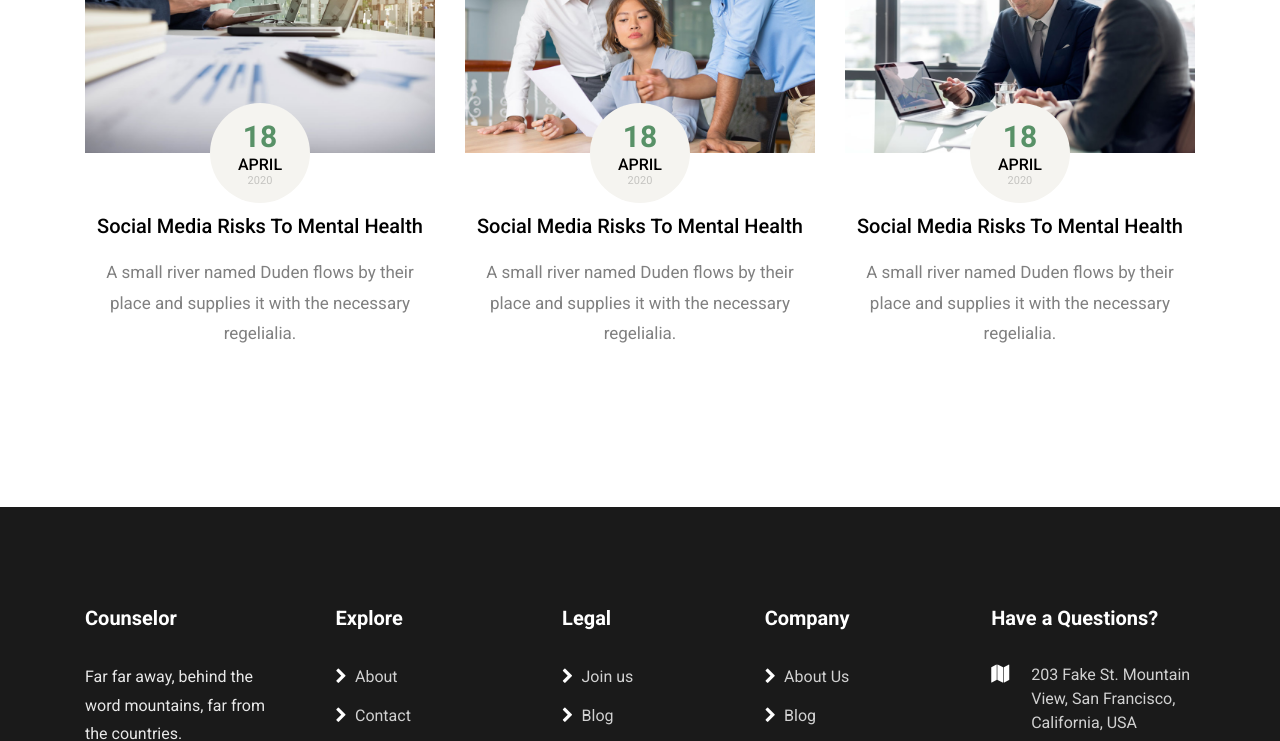
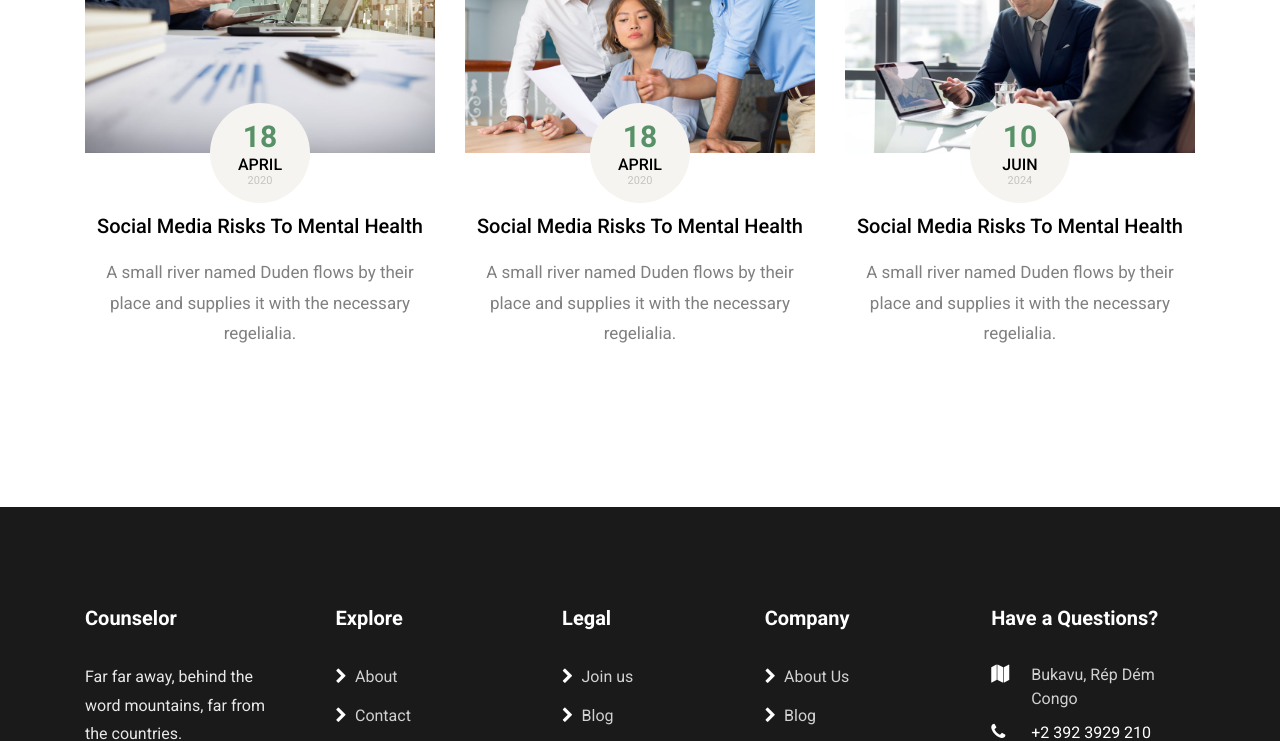
Before and after one commit to PaulMBUYI/concordia, a plain HTML site: page index.html in a window 1280 px wide. Shown: the part 5990-6731 px from the top of the page. Drawn offline with Linux system fonts and the light colour scheme; some packages are replaced by stand-ins of ours; no server answers; files whose address does not match are found by name.

Commit message:
Actualisation concordia infos

```diff
--- a/index.html
+++ b/index.html
@@ -522,9 +522,9 @@
 	              </a>
 	              <div class="meta text-center mb-2 d-flex align-items-center justify-content-center">
                 	<div>
-                		<span class="day">18</span>
-                		<span class="mos">April</span>
-                		<span class="yr">2020</span>
+                		<span class="day">10</span>
+                		<span class="mos">Juin</span>
+                		<span class="yr">2024</span>
                 	</div>
                 </div>
                 <h3 class="heading mb-3"><a href="#">Social Media Risks To Mental Health</a mb-3></h3>
@@ -588,7 +588,7 @@
             	<h2 class="ftco-heading-2">Have a Questions?</h2>
             	<div class="block-23 mb-3">
 	              <ul>
-	                <li><span class="icon fa fa-map marker"></span><span class="text">203 Fake St. Mountain View, San Francisco, California, USA</span></li>
+	                <li><span class="icon fa fa-map marker"></span><span class="text">Bukavu, Rép Dém Congo</span></li>
 	                <li><a href="#"><span class="icon fa fa-phone"></span><span class="text">+2 392 3929 210</span></a></li>
 	                <li><a href="#"><span class="icon fa fa-paper-plane pr-4"></span><span class="text">info@yourdomain.com</span></a></li>
 	              </ul>
```
